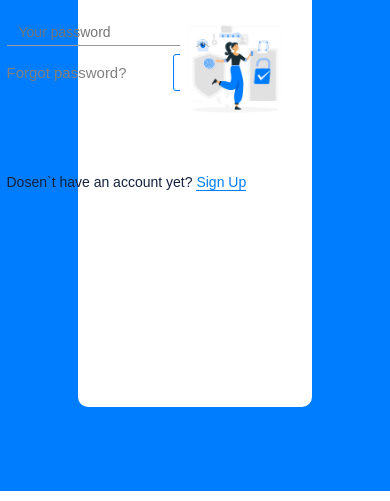
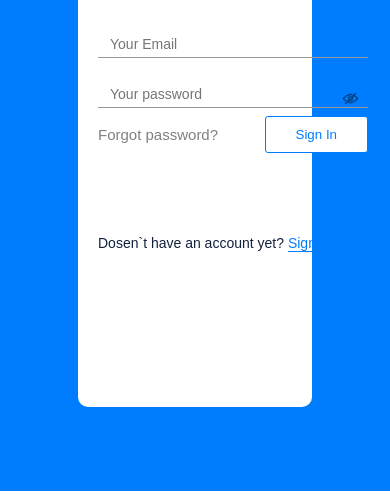
Before and after one commit to MaheshSindhiya/-Responsive-Login-Form, a plain HTML site: page index.html in a window 390 px wide. Shown: the part 353-854 px from the top of the page. Drawn offline with Linux system fonts and the light colour scheme.

Commit message:
added responsivness to the form <<

```diff
--- a/index.html
+++ b/index.html
@@ -15,7 +15,8 @@
                         <span id="span1"> Login Account </span>
                         <form action="" method="post" id="form">
                             <div class="form-field__control" id="inputemail">
-                                <input id="email" type="email" class="form-field__input" autocomplete="none" onkeydown="validation()" placeholder="Your Email " />
+                                <input id="email" type="email" class="form-field__input" autocomplete="off" onkeydown="validation()"
+                                    placeholder="Your Email " />
                                 <img src="images/check-circle.gif" id="emailCheck" alt="">
                                 <div class="form-field__bar"></div>
                             </div>
--- a/scss/main.scss
+++ b/scss/main.scss
@@ -2,6 +2,8 @@
 
 $primary-color: #007dfe;
 $animation-duration: 0.4s;
+$mobile: 800px;
+$tablate: 1000px;
 
 @mixin label-inactive() {
     font-size: 1.2rem;
@@ -11,6 +13,18 @@ $animation-duration: 0.4s;
 @mixin label-active() {
     font-size: 0.75rem;
     transform: translateY(-14px);
+}
+
+@mixin mobile (){
+    @media (max-width : $mobile) {
+        @content;
+    }
+}
+
+@mixin tablate (){
+    @media (max-width : $tablate) {
+        @content;
+    }
 }
 
 a{
@@ -26,7 +40,7 @@ img {
     height: 100%;
     position: relative;
     width: 130%;
-    left: -15px;;
+    left: -6px;;
 }
 
 button {
@@ -74,6 +88,33 @@ button {
             display: grid;
             place-content: center;
         }
+
+        @include mobile{
+            .pageRight{
+                display: none;
+            }
+
+            .pageLeft{
+                height: 90vh;
+                width: 80vw;
+                display: grid;
+                place-content: center;
+            }
+        }
+
+        @include tablate(){
+            .pageRight{
+                display: none;
+            }
+
+            .pageLeft{
+                height: 90vh;
+                width: 80vw;
+                display: grid;
+                place-content: center;
+            }
+        }
+
     }
 }
 
```
Also changed, not shown: css/main.css, 1 other file.
